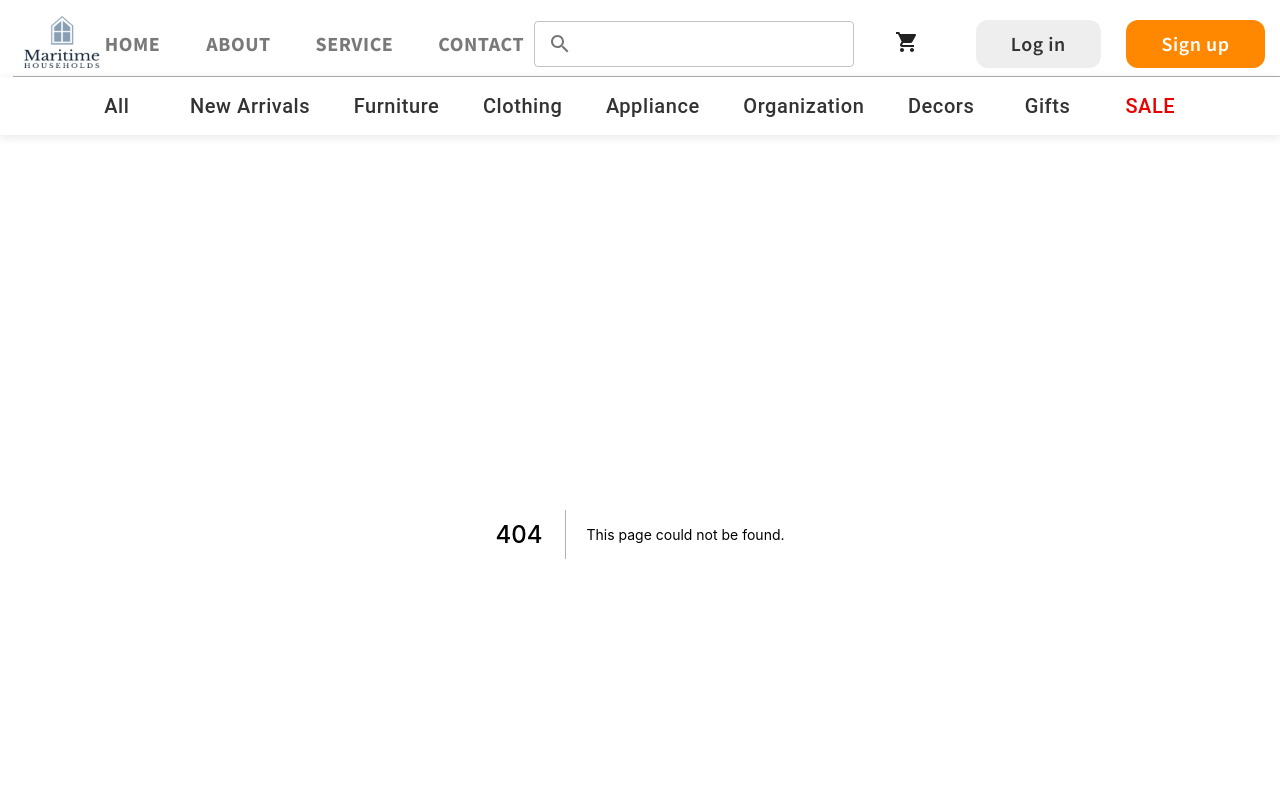
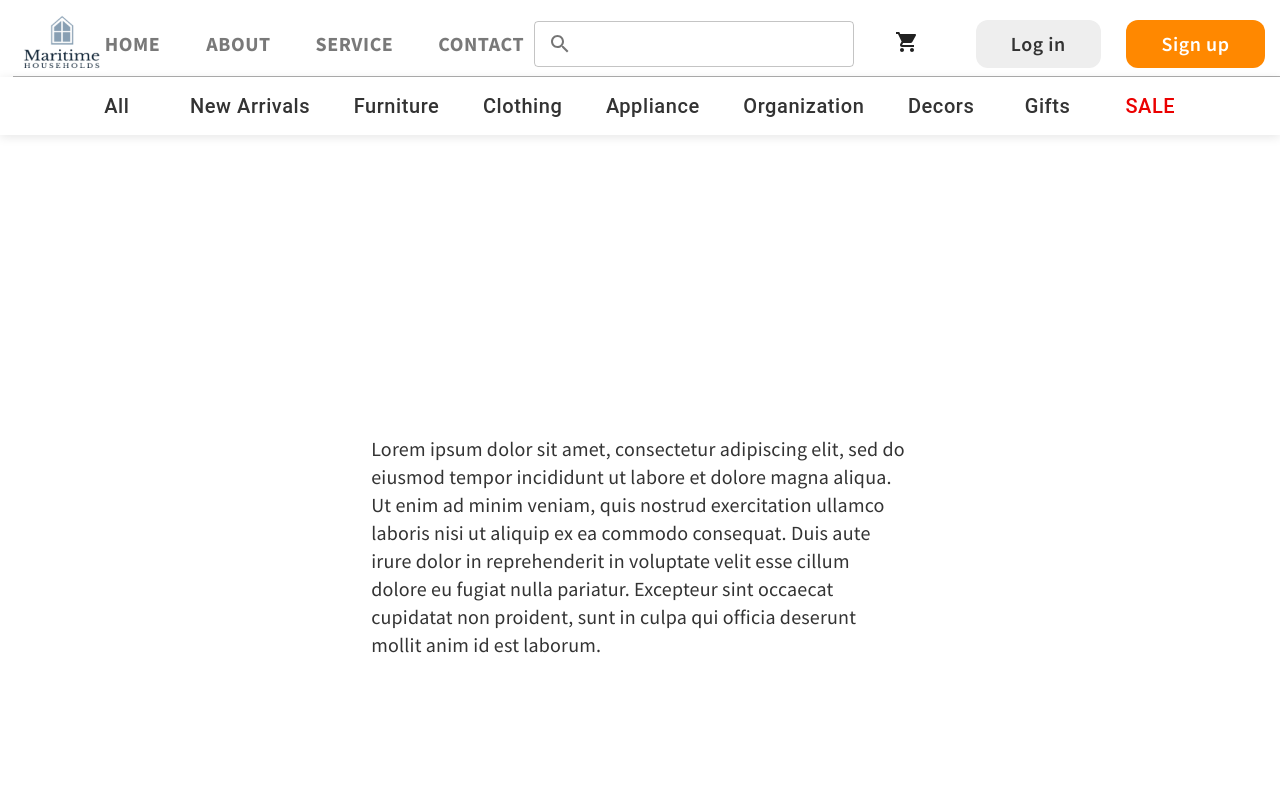
Before and after one commit to Jabin219/maritime, a Next.js app: page /privacy-policy in a window 1280 px wide. Before the commit this address had no page. Shown: the top 800 px of the page. Built offline with nearby package versions, Linux system fonts and the light colour scheme.

Commit message:
add foot links

```diff
--- a/components/footer/index.tsx
+++ b/components/footer/index.tsx
@@ -37,7 +37,7 @@
 						</ListItem>
 						{FooterSupportLinks.map((item, index) => (
 							<ListItem key={index}>
-								<CustomLink href='/'>
+								<CustomLink href={item.link}>
 									<FooterTypography>{item.label}</FooterTypography>
 								</CustomLink>
 							</ListItem>
--- a/constant/components/footer/index.ts
+++ b/constant/components/footer/index.ts
@@ -1,7 +1,7 @@
 export const FooterSupportLinks = [
-	{ label: 'Shipping & Return' },
-	{ label: 'Privacy Policy' },
-	{ label: 'Terms & Conditions' }
+	{ label: 'Shipping & Return', link: '/shipping-and-return' },
+	{ label: 'Privacy Policy', link: '/privacy-policy' },
+	{ label: 'Terms & Conditions', link: '/terms-and-conditions' }
 ]
 export const FooterQuickLinks = [
 	{ label: 'About us', link: '/about' },
--- /dev/null
+++ b/pages/privacy-policy/index.tsx
@@ -0,0 +1,22 @@
+import { Box, Typography } from '@mui/material'
+import { FlexBox } from 'components/customComponents'
+
+function PrivacyPolicy() {
+	return (
+		<FlexBox>
+			<Box sx={{ width: '42%', margin: '300px auto' }}>
+				<Typography>
+					Lorem ipsum dolor sit amet, consectetur adipiscing elit, sed do
+					eiusmod tempor incididunt ut labore et dolore magna aliqua. Ut enim ad
+					minim veniam, quis nostrud exercitation ullamco laboris nisi ut
+					aliquip ex ea commodo consequat. Duis aute irure dolor in
+					reprehenderit in voluptate velit esse cillum dolore eu fugiat nulla
+					pariatur. Excepteur sint occaecat cupidatat non proident, sunt in
+					culpa qui officia deserunt mollit anim id est laborum.
+				</Typography>
+			</Box>
+		</FlexBox>
+	)
+}
+
+export default PrivacyPolicy
```
Also changed, not shown: pages/shipping-and-return/index.tsx (added, +22 -0 lines), pages/terms-and-conditions/index.tsx (added, +22 -0 lines).
